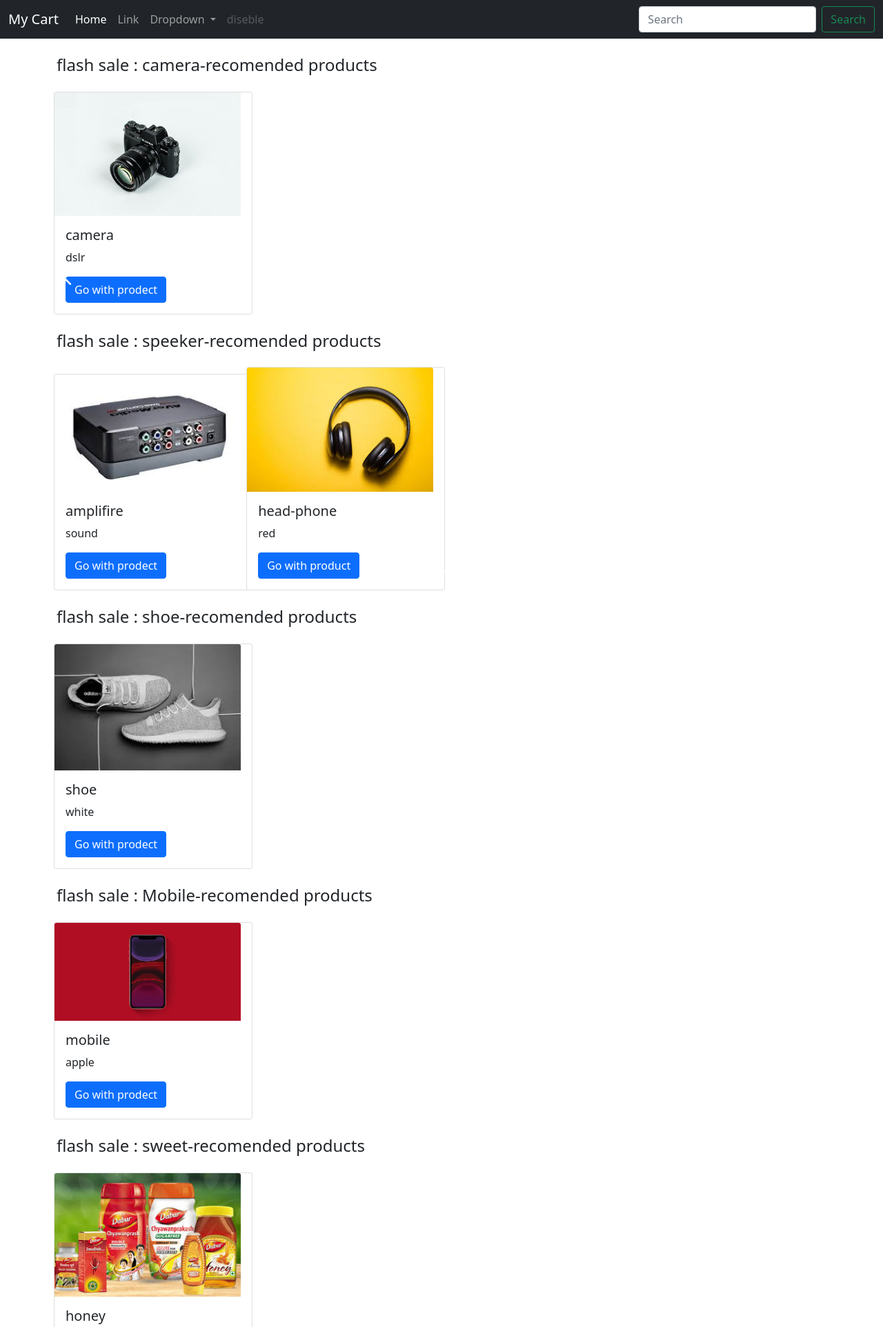
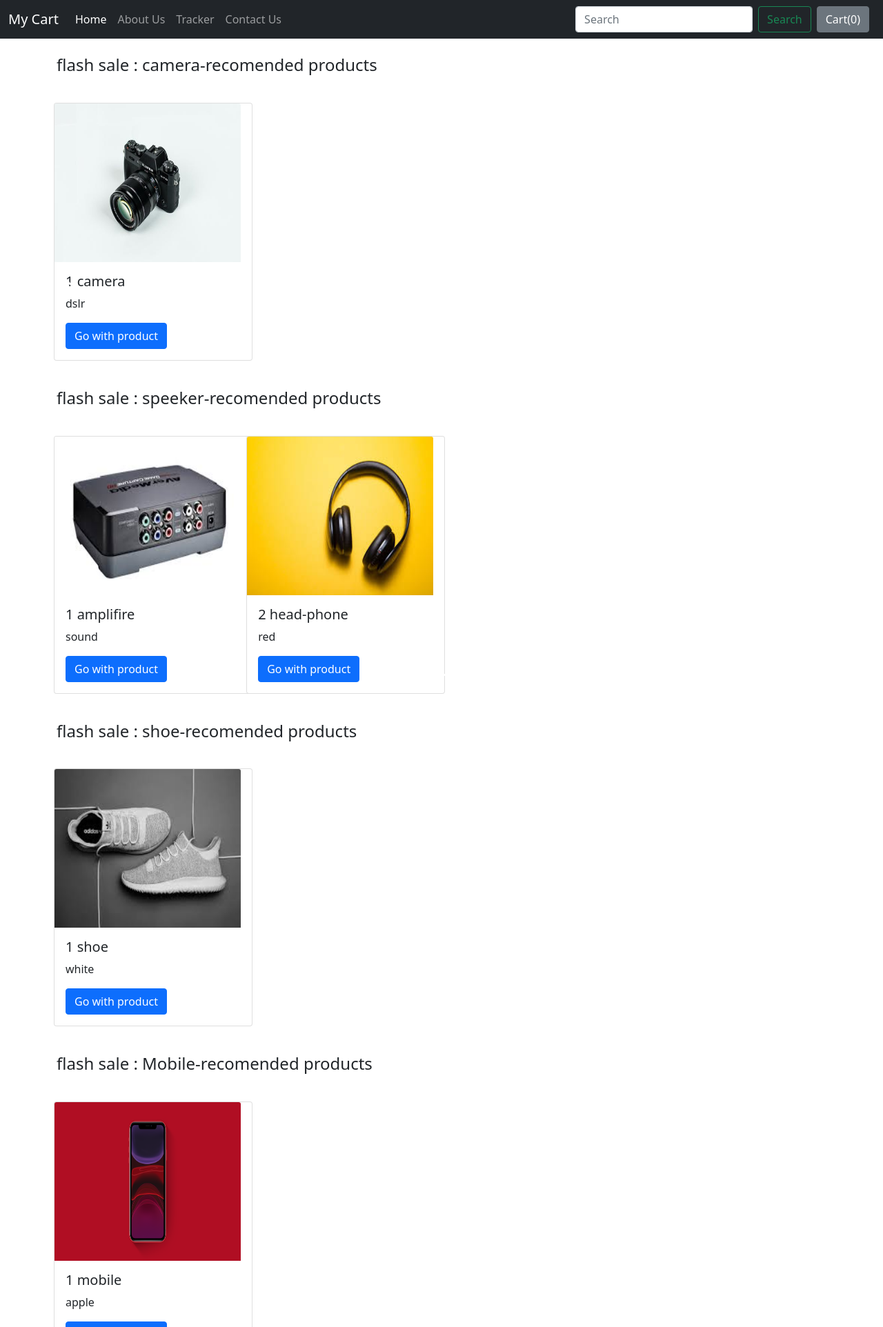
Before and after one commit to viral390/My_Cart, a Django app: page /shop/ in a window 1280 px wide. Shown: the top 1924 px of the page at 69% size. Run offline with Django 3.2, Linux system fonts and the light colour scheme; data comes from the database, SQL or seed files in the repository; some libraries are stand-ins or nearby versions.

Commit message:
build pages and connect with html and add cart buttom

```diff
--- a/my_cart/shop/templates/shop/about.html
+++ b/my_cart/shop/templates/shop/about.html
@@ -1,5 +1,5 @@
 {% extends 'shop/basic.html' %}
 
-{% block title %} title of about {% endblock %}
+{% block title %} About Us {% endblock %}
 
-{% block body %}this is body {% endblock %}
+{% block body %}this is about page {% endblock %}
--- a/my_cart/shop/templates/shop/basic.html
+++ b/my_cart/shop/templates/shop/basic.html
@@ -23,43 +23,34 @@
     </button>
     <div class="collapse navbar-collapse" id="navbarSupportedContent">
       <ul class="navbar-nav me-auto mb-2 mb-lg-0">
-        <li class="nav-item">
+        <li class="nav-item active">
           <a class="nav-link active" aria-current="page" href="#">Home</a>
         </li>
         <li class="nav-item">
-          <a class="nav-link" href="#">Link</a>
+          <a class="nav-link" href="/shop/about">About Us</a>
         </li>
-        <li class="nav-item dropdown">
-          <a class="nav-link dropdown-toggle" href="#" id="navbarDropdown" role="button" data-bs-toggle="dropdown" aria-expanded="false">
-            Dropdown
-          </a>
-          <ul class="dropdown-menu" aria-labelledby="navbarDropdown">
 
-            <li><a class="dropdown-item" href="#">Action</a></li>
-            <li><a class="dropdown-item" href="#">Another action</a></li>
-            <li><hr class="dropdown-divider"></li>
-            <li><a class="dropdown-item" href="#">Something else here</a></li>
-          </ul>
+        <li class="nav-item">
+          <a class="nav-link" href="/shop/tracker">Tracker</a>
         </li>
+
         <li class="nav-item">
-          <a class="nav-link disabled" href="#" tabindex="-1" aria-disabled="true">diseble</a>
+          <a class="nav-link" href="/shop/contact">Contact Us</a>
         </li>
       </ul>
+      </li>
+
       <form class="d-flex">
         <input class="form-control me-2" type="search" placeholder="Search" aria-label="Search">
         <button class="btn btn-outline-success" type="submit">Search</button>
       </form>
+     <button type="button" class="btn btn-secondary mx-2" id="popcart" data-bs-container="body" data-bs-toggle="popover" data-bs-placement="bottom" data-html="true" data-bs-content="Vivamus sagittis lacus vel augue laoreet rutrum faucibus.">
+  Cart(<span id = "cart">0</span>)
+</button>
     </div>
   </div>
 </nav>
-     <a class="carousel-control-prev" href="#carouselExampleControls" role="button" data-bs-slide="prev">
-    <span class="carousel-control-prev-icon" aria-hidden="true"></span>
-    <span class="visually-hidden">Previous</span>
-  </a>
-  <a class="carousel-control-next" href="#carouselExampleControls" role="button" data-bs-slide="next">
-    <span class="carousel-control-next-icon" aria-hidden="true"></span>
-    <span class="visually-hidden">Next</span>
-  </a>
+
   {% block body %} {% endblock %}
 
 
@@ -70,10 +61,10 @@
     <script src="https://cdn.jsdelivr.net/npm/bootstrap@5.0.0-beta1/dist/js/bootstrap.bundle.min.js" integrity="sha384-ygbV9kiqUc6oa4msXn9868pTtWMgiQaeYH7/t7LECLbyPA2x65Kgf80OJFdroafW" crossorigin="anonymous"></script>
 
     <!-- Option 2: Separate Popper and Bootstrap JS -->
-    <!--
+
     <script src="https://cdn.jsdelivr.net/npm/@popperjs/core@2.5.4/dist/umd/popper.min.js" integrity="sha384-q2kxQ16AaE6UbzuKqyBE9/u/KzioAlnx2maXQHiDX9d4/zp8Ok3f+M7DPm+Ib6IU" crossorigin="anonymous"></script>
     <script src="https://cdn.jsdelivr.net/npm/bootstrap@5.0.0-beta1/dist/js/bootstrap.min.js" integrity="sha384-pQQkAEnwaBkjpqZ8RU1fF1AKtTcHJwFl3pblpTlHXybJjHpMYo79HY3hIi4NKxyj" crossorigin="anonymous"></script>
-    -->
+
   {% block js %} {% endblock %}
 
 
--- a/my_cart/shop/templates/shop/index.html
+++ b/my_cart/shop/templates/shop/index.html
@@ -12,8 +12,8 @@
            background-color:blue;
            }
           .col-md-3 img{
-          width:270px;
-          max-height:230px;
+          max-width:270px;
+          height:230px;
           }
           body.carousel-indicator li
           background-color:red;
@@ -30,14 +30,15 @@
           .carousel-control-next{
           top:auto;
           bottom:auto;
+          padding-top:220px;
 
           }
 
 
           body .no-padding{
-          padding-left:10,
-          padding-right:10;
-
+          padding-left:0,
+          padding-right:0;
+          }
 {% endblock %}
 
 {% block body %}
@@ -51,7 +52,8 @@
     {% for product, range ,nslides in allproducts %}
 
     <h4 class="my-4">flash sale : {{ product.0.category}}-recomended products</h4>
-    <div id="demo{{forloop.counter}}" class="carousel slide my-3" data-ride="carousel" >
+    <div class="row">
+    <div id="demo{{forloop.counter}}" class=" col carousel slide my-3" data-ride="carousel" >
         <ul class="carousel-indicators">
           <li data-target="#demo{{forloop.counter}}" data-slide-to="0" class="active"></li>
         {% for i in range%}
@@ -61,31 +63,21 @@
 
     <div class="container-carousel-inner no-padding">
         <div class="carousel-item-active ">
-        <div class="col-xs-3 col-sm-3 col-md-3">
-            <div class="card" style="width: 18rem;">
-                <img src='/media/{{product.0.image}}' class="card-img-top" alt="...">
-                <div class="card-body">
-                <h5 class="card-title">{{product.0.product_name}}</h5>
-                <p class="card-text">{{product.0.desc}}</p>
-             <a href="#" class="btn btn-primary">Go with prodect</a>
-                </div>
-            </div>
 
-        </div>
 
 <!--        2 time card -->
-        {% for i in product|slice:"1:"%}
+        {% for i in product %}
         <div class="col-xs-3 col-sm-3 col-md-3">
             <div class="card" style="width: 18rem;">
                 <img src='/media/{{i.image}}' class="card-img-top" alt="...">
                 <div class="card-body">
-                <h5 class="card-title">{{i.product_name}}</h5>
+                <h5 class="card-title">{{forloop.counter}} {{i.product_name}}</h5>
                 <p class="card-text">{{i.desc}}</p>
-             <a href="#" class="btn btn-primary">Go with product</a>
+                    <button id="pr{{i.id}}" class="btn btn-primary cart">Go with product</button>
                 </div>
             </div>
         </div>
-        {% if forloop.counter|divisibleby:3 and forloop.counter > 0 and not forloop.last %}
+        {% if forloop.counter|divisibleby:4 and forloop.counter > 0 and not forloop.last %}
     </div><div class="container">
         {% endif %}
 
@@ -105,11 +97,47 @@
     <a class="carousel-control-next" href="#demo{{forloop.counter}}" data-slide="next">
         <span class="carousel-control-next-icon"></span>
     </a>
+    </div>
     {% endfor%}
+
 
 </div>
 
   {% endblock %}
 
 
-{% block js %} {% endblock %}
+{% block js %}
+<script type="text/javascript">
+
+console.log('working');
+if(localStorage.getItem('cart') == null){
+var cart = {};
+}
+
+else{
+cart =JSON.parse(localStorage.getItem('cart'));
+document.getElementById("cart").innerHTML = Object.keys(cart).length;
+}
+
+$('.cart').click(function(){
+
+console.log('clicked');
+
+var idstr = this.id.toString();
+console.log(idstr);
+if (card[idstr] != undefined){
+card[idstr] = card[idstr] + 1;
+}
+else
+{
+card[idstr] = 1;
+}
+console.log(cart);
+localStorage.setItem('cart',JSON.stringify(cart));
+document.getElementById("cart").innerHTML = Object.keys(cart).length;
+});
+$('#popcart').popover();
+document.getElementById("popcart").setAttribute('data-content','<h5>Cart</h5>');
+</script>
+
+{% endblock %}
--- a/my_cart/shop/views.py
+++ b/my_cart/shop/views.py
@@ -32,18 +32,18 @@ def about(request):
 
 
 def contact(request):
-    return HttpResponse("this is my contact page")
+    return render(request, 'shop/contact.html')
 
 def search(request):
-    return HttpResponse("this is my search page")
+    return render(request, 'shop/search.html')
 
 def productviews(request):
-    return HttpResponse("this is my product views page")
+    return render(request, 'shop/productviews.html')
 
 
 def checkout(request):
-    return HttpResponse("this is my checkout  page")
+    return render(request, 'shop/checkout.html')
 
 
 def tracker(request):
-    return HttpResponse("this is my tracker page")
+    return render(request, 'shop/tracker.html')
```
Also changed, not shown: my_cart/shop/templates/shop/checkout.html (+4 -9 lines), my_cart/shop/templates/shop/contact.html (+4 -9 lines), my_cart/shop/templates/shop/productviews.html (+4 -9 lines), my_cart/shop/templates/shop/search.html (+4 -9 lines), my_cart/shop/templates/shop/tracker.html (+4 -9 lines).
